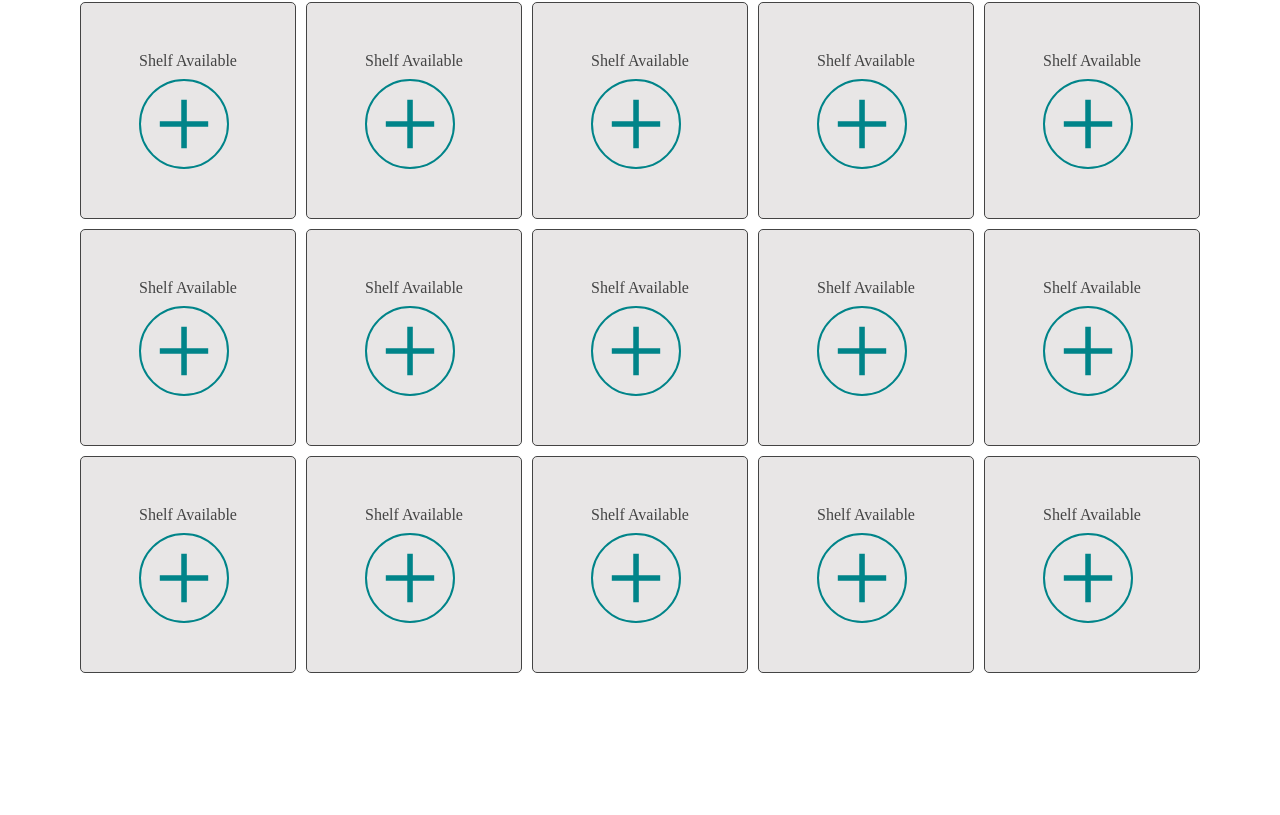
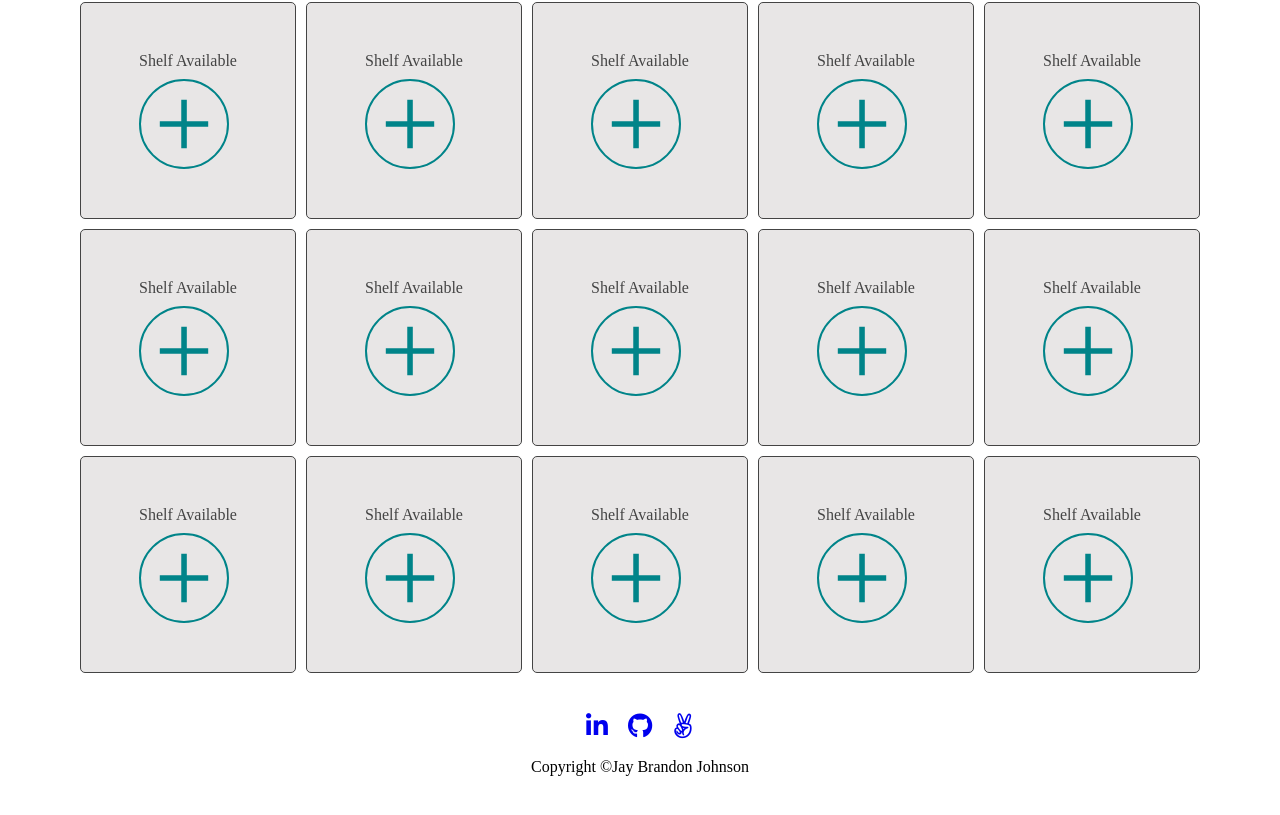
Before and after one commit to JJ1822/StockX-Inventory-Web-Interface, a React (Create React App) app: page / in a window 1280 px wide. Shown: the part 567-1382 px from the top of the page. Before the commit the page ends 1280 px from the top, so only its background shows below. Built offline with nearby package versions, Linux system fonts and the light colour scheme.

Commit message:
cleaning up styling

```diff
--- a/public/index.html
+++ b/public/index.html
@@ -3,13 +3,12 @@
   <head>
     <meta charset="utf-8">
     <meta name="viewport" content="width=device-width, initial-scale=1, shrink-to-fit=no">
+    <link rel="stylesheet" href="https://use.fontawesome.com/releases/v5.2.0/css/all.css" integrity="sha384-hWVjflwFxL6sNzntih27bfxkr27PmbbK/iSvJ+a4+0owXq79v+lsFkW54bOGbiDQ" crossorigin="anonymous">
 
-    <title>React App</title>
+    <title>StockX Inventory</title>
   </head>
   <body>
-    <noscript>
-      You need to enable JavaScript to run this app.
-    </noscript>
+
     <div id="root"></div>
 
   </body>
--- a/src/App.js
+++ b/src/App.js
@@ -14,6 +14,27 @@ class App extends Component {
         <div className="wrapper">
           {spot}
         </div>
+        <footer>
+            <div class="footer-icon">
+              <a href="https://www.linkedin.com/in/jay-johnson-4b577341/" class="link" target="_blank">
+                <i class="fab fa-linkedin-in linkedin"></i>
+              </a>
+              <a href="https://github.com/JJ1822" class="git" target="_blank">
+                <i class="fab fa-github github"></i>
+              </a>
+              <a href="https://angel.co/jay-johnson-32" class="angel" target="_blank">
+                <i class="fab fa-angellist angellist"></i>
+              </a>
+            </div>
+            <div class="">
+              <p>
+                Copyright ©
+                <script>document.write(new Date().getFullYear());</script>
+                Jay Brandon Johnson
+              </p>
+            </div>
+      </footer>
+
       </div>
 
     );
--- a/src/styles/main.css
+++ b/src/styles/main.css
@@ -99,6 +99,27 @@
   width: 225px;
 }
 
+.footer-icon {
+  text-align: center;
+  margin: 40px;
+  margin-bottom: 20px;
+  font-size: 25px;
+
+}
+
+a {
+  margin: 0 10px;
+}
+
+a:hover {
+  color: #FF5A5F;
+  transition: .4s;
+}
+
+p {
+  text-align: center;
+}
+
 input {
   display: block;
   border: 1px solid #ccc;
```
